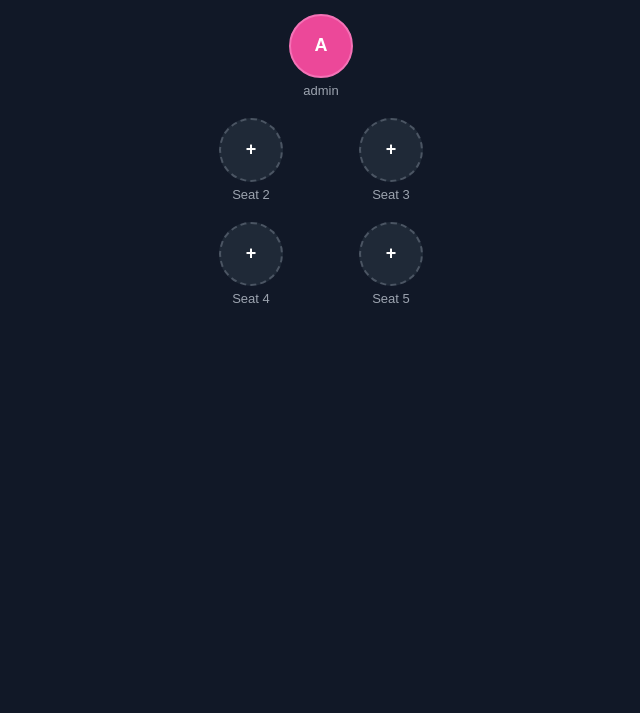
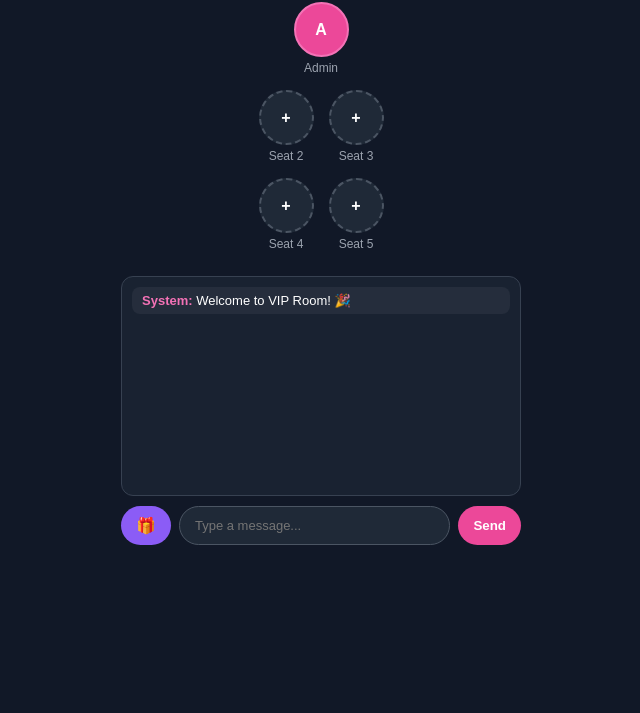
Before and after one commit to samchoudhary7900-commits/FRIEND-ZONE, a website: page public/index.html in a window 1280 px wide. Shown: the part 87-800 px from the top of the page, without its empty margins (319-959 px from the left). Drawn offline with Linux system fonts and the light colour scheme.

Commit message:
Update index.html

```diff
--- a/public/index.html
+++ b/public/index.html
@@ -5,20 +5,26 @@
     <meta name="viewport" content="width=device-width, initial-scale=1.0">
     <title>VIP Voice Lounge</title>
     <style>
+        * { box-sizing: border-box; }
         body {
             background: #111827;
             color: #fff;
             font-family: sans-serif;
             display: flex;
             justify-content: center;
-            padding: 20px;
+            padding: 15px;
+            margin: 0;
         }
         .container {
             width: 100%;
             max-width: 400px;
             text-align: center;
+            display: flex;
+            flex-direction: column;
+            height: 95vh;
         }
-        /* 5 Seats WePlay Layout (1 Top, 2 Left, 2 Right) */
+
+        /* VIP Seat Grid */
         .seat-grid {
             display: grid;
             grid-template-columns: repeat(2, 1fr);
@@ -26,10 +32,10 @@
                 "seat1 seat1"
                 "seat2 seat3"
                 "seat4 seat5";
-            gap: 20px;
+            gap: 15px;
             text-align: center;
-            margin: 25px auto;
-            max-width: 260px;
+            margin: 15px auto;
+            max-width: 250px;
         }
         .seat:nth-child(1) { grid-area: seat1; }
         .seat:nth-child(2) { grid-area: seat2; }
@@ -38,17 +44,17 @@
         .seat:nth-child(5) { grid-area: seat5; }
 
         .seat-circle {
-            width: 60px;
-            height: 60px;
+            width: 55px;
+            height: 55px;
             border-radius: 50%;
             background: #1f2937;
             border: 2px dashed #4b5563;
             display: flex;
             align-items: center;
             justify-content: center;
-            margin: 0 auto 5px;
+            margin: 0 auto 4px;
             font-weight: bold;
-            font-size: 18px;
+            font-size: 16px;
             cursor: pointer;
         }
         .seat-circle.occupied {
@@ -56,40 +62,197 @@
             border: 2px solid #f472b6;
         }
         .seat-name {
-            font-size: 13px;
+            font-size: 12px;
             color: #9ca3af;
             display: block;
+        }
+
+        /* Chat Section */
+        .chat-box {
+            flex: 1;
+            background: rgba(31, 41, 55, 0.6);
+            border-radius: 12px;
+            padding: 10px;
+            overflow-y: auto;
+            display: flex;
+            flex-direction: column;
+            gap: 8px;
+            text-align: left;
+            margin-top: 10px;
+            border: 1px solid #374151;
+            max-height: 220px;
+        }
+        .chat-msg {
+            font-size: 13px;
+            background: rgba(255, 255, 255, 0.05);
+            padding: 6px 10px;
+            border-radius: 8px;
+            word-break: break-word;
+        }
+        .chat-msg .sender {
+            color: #f472b6;
+            font-weight: bold;
+        }
+        .chat-msg.gift-msg {
+            background: linear-gradient(90deg, #8b5cf6, #ec4899);
+            color: #fff;
+            font-weight: bold;
+        }
+
+        /* Input Controls */
+        .controls {
+            display: flex;
+            gap: 8px;
+            margin-top: 10px;
+        }
+        .controls input {
+            flex: 1;
+            background: #1f2937;
+            border: 1px solid #4b5563;
+            border-radius: 20px;
+            padding: 10px 15px;
+            color: #fff;
+            outline: none;
+            font-size: 13px;
+        }
+        .btn {
+            background: #ec4899;
+            border: none;
+            color: #fff;
+            padding: 10px 15px;
+            border-radius: 20px;
+            cursor: pointer;
+            font-weight: bold;
+        }
+        .gift-btn {
+            background: #8b5cf6;
+            font-size: 16px;
+        }
+
+        /* Gift Modal */
+        .gift-menu {
+            display: none;
+            position: fixed;
+            bottom: 70px;
+            left: 50%;
+            transform: translateX(-50%);
+            background: #1f2937;
+            border: 1px solid #4b5563;
+            border-radius: 16px;
+            padding: 12px;
+            gap: 15px;
+            box-shadow: 0 4px 20px rgba(0,0,0,0.5);
+            z-index: 10;
+        }
+        .gift-item {
+            font-size: 26px;
+            cursor: pointer;
+            transition: transform 0.2s;
+        }
+        .gift-item:hover {
+            transform: scale(1.3);
         }
     </style>
 </head>
 <body>
 
     <div class="container">
-        <h2>🎙️ VIP Voice Lounge</h2>
+        <h3>🎙️ VIP Voice Lounge</h3>
 
+        <!-- 5 Seats Layout -->
         <div class="seat-grid">
             <div class="seat">
                 <div id="seat-1" class="seat-circle occupied">A</div>
-                <span id="seat-1-name" class="seat-name">admin</span>
+                <span id="seat-1-name" class="seat-name">Admin</span>
             </div>
-            <div class="seat">
+            <div class="seat" onclick="claimSeat(2)">
                 <div id="seat-2" class="seat-circle">+</div>
                 <span id="seat-2-name" class="seat-name">Seat 2</span>
             </div>
-            <div class="seat">
+            <div class="seat" onclick="claimSeat(3)">
                 <div id="seat-3" class="seat-circle">+</div>
                 <span id="seat-3-name" class="seat-name">Seat 3</span>
             </div>
-            <div class="seat">
+            <div class="seat" onclick="claimSeat(4)">
                 <div id="seat-4" class="seat-circle">+</div>
                 <span id="seat-4-name" class="seat-name">Seat 4</span>
             </div>
-            <div class="seat">
+            <div class="seat" onclick="claimSeat(5)">
                 <div id="seat-5" class="seat-circle">+</div>
                 <span id="seat-5-name" class="seat-name">Seat 5</span>
             </div>
         </div>
+
+        <!-- Chat Messages -->
+        <div class="chat-box" id="chatBox">
+            <div class="chat-msg">
+                <span class="sender">System:</span> Welcome to VIP Room! 🎉
+            </div>
+        </div>
+
+        <!-- Gift Selector Popup -->
+        <div class="gift-menu" id="giftMenu">
+            <span class="gift-item" onclick="sendGift('🌹 Rose')">🌹</span>
+            <span class="gift-item" onclick="sendGift('👑 Crown')">👑</span>
+            <span class="gift-item" onclick="sendGift('🚀 Rocket')">🚀</span>
+            <span class="gift-item" onclick="sendGift('🔥 Fire')">🔥</span>
+        </div>
+
+        <!-- Input Bar -->
+        <div class="controls">
+            <button class="btn gift-btn" onclick="toggleGiftMenu()">🎁</button>
+            <input type="text" id="msgInput" placeholder="Type a message..." onkeypress="if(event.key==='Enter') sendMsg()">
+            <button class="btn" onclick="sendMsg()">Send</button>
+        </div>
     </div>
 
+    <script>
+        let currentUser = "User_" + Math.floor(Math.random() * 900 + 100);
+
+        function sendMsg() {
+            let input = document.getElementById('msgInput');
+            let msg = input.value.trim();
+            if(!msg) return;
+
+            addChatMessage(currentUser, msg, false);
+            input.value = '';
+        }
+
+        function toggleGiftMenu() {
+            let menu = document.getElementById('giftMenu');
+            menu.style.display = menu.style.display === 'flex' ? 'none' : 'flex';
+        }
+
+        function sendGift(giftName) {
+            toggleGiftMenu();
+            addChatMessage(currentUser, `sent ${giftName} to Admin! ✨`, true);
+        }
+
+        function addChatMessage(sender, text, isGift) {
+            let chatBox = document.getElementById('chatBox');
+            let div = document.createElement('div');
+            div.className = 'chat-msg' + (isGift ? ' gift-msg' : '');
+
+            if(isGift) {
+                div.innerHTML = `🎁 <b>${sender}</b> ${text}`;
+            } else {
+                div.innerHTML = `<span class="sender">${sender}:</span> ${text}`;
+            }
+
+            chatBox.appendChild(div);
+            chatBox.scrollTop = chatBox.scrollHeight;
+        }
+
+        function claimSeat(seatNum) {
+            let seat = document.getElementById(`seat-${seatNum}`);
+            let name = document.getElementById(`seat-${seatNum}-name`);
+            if(!seat.classList.contains('occupied')) {
+                seat.classList.add('occupied');
+                seat.innerText = currentUser.charAt(0);
+                name.innerText = currentUser;
+                addChatMessage("System", `${currentUser} took Seat ${seatNum}`, false);
+            }
+        }
+    </script>
 </body>
 </html>
```
